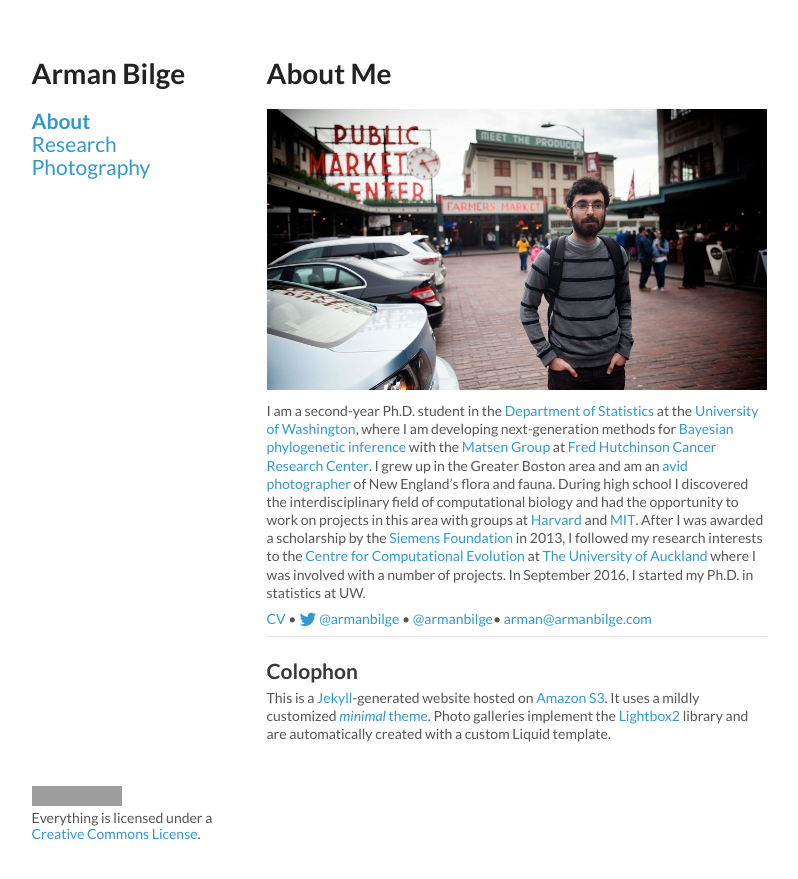
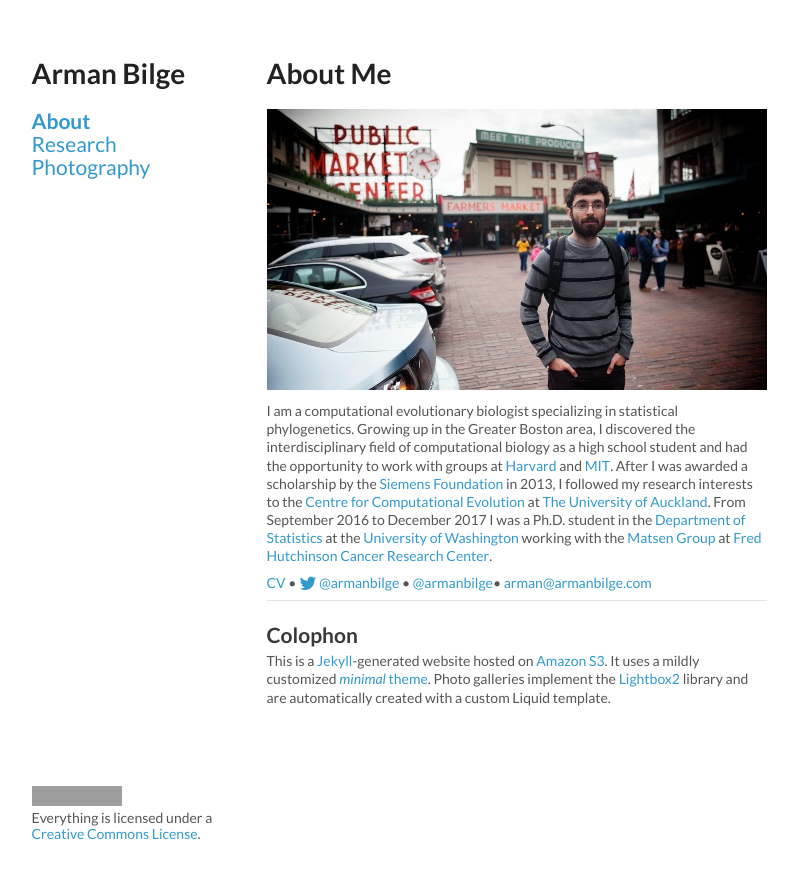
Before and after one commit to armanbilge/armanbilge.github.io, a Jekyll site: the page built from about/index.md, in a window 1280 px wide. Shown: the top 879 px of the page, without its empty margins (241-1039 px from the left). Built offline with Jekyll 4.4.1, drawn with Linux system fonts in a browser that asks for light colours; a style sheet for code colours, icons or effects is not loaded; grey boxes are pictures that could not be loaded.

Commit message:
Update about/cv

```diff
--- a/about/index.md
+++ b/about/index.md
@@ -9,14 +9,13 @@ custom-head:
 
 ![Me](me.jpg)
 
-I am a second-year Ph.D. student in the [Department of Statistics](//www.stat.washington.edu/) at the [University of Washington](//washington.edu/), where I am developing next-generation methods for [Bayesian phylogenetic inference](//en.wikipedia.org/wiki/Bayesian_inference_in_phylogeny/) with the [Matsen Group](//matsen.group/) at [Fred Hutchinson Cancer Research Center](//fredhutch.org/).
-I grew up in the Greater Boston area and am an [avid photographer](/photos/) of New England's flora and fauna.
-During high school I discovered the interdisciplinary field of computational biology and had the opportunity to work on projects in this area with groups at [Harvard](//www.oeb.harvard.edu/faculty/girguis/) and [MIT](//compbio.mit.edu/).
-After I was awarded a scholarship by the [Siemens Foundation](//web.archive.org/web/20140906134706id_/http://www.siemens-foundation.org/en/competition/2013_winners.htm#3) in 2013, I followed my research interests to the [Centre for Computational Evolution](//compevol.auckland.ac.nz/) at [The University of Auckland](//auckland.ac.nz/) where I was involved with a number of projects.
-In September 2016, I started my Ph.D. in statistics at UW.
+I am a computational evolutionary biologist specializing in statistical phylogenetics.
+Growing up in the Greater Boston area, I discovered the interdisciplinary field of computational biology as a high school student and had the opportunity to work with groups at [Harvard](//www.oeb.harvard.edu/faculty/girguis/) and [MIT](//compbio.mit.edu/).
+After I was awarded a scholarship by the [Siemens Foundation](//web.archive.org/web/20140906134706id_/http://www.siemens-foundation.org/en/competition/2013_winners.htm#3) in 2013, I followed my research interests to the [Centre for Computational Evolution](//compevol.auckland.ac.nz/) at [The University of Auckland](//auckland.ac.nz/).
+From September 2016 to December 2017 I was a Ph.D. student in the [Department of Statistics](//www.stat.washington.edu/) at the [University of Washington](//washington.edu/) working with the [Matsen Group](//matsen.group/) at [Fred Hutchinson Cancer Research Center](//fredhutch.org/).
 
 <a href="/cv"><span class="octicon octicon-file-text"></span> CV</a> &bull;
-<a href="mailto:arman@armanbilge.com"><i class="fa fa-twitter fa-lg" aria-hidden="true"></i> @armanbilge</a> &bull;
+<a href="//twitter.com/armanbilge"><i class="fa fa-twitter fa-lg" aria-hidden="true"></i> @armanbilge</a> &bull;
 <a href="//github.com/armanbilge"><span class="octicon octicon-mark-github"></span> @armanbilge</a>&bull;
 <a href="mailto:arman@armanbilge.com"><span class="octicon octicon-mail"></span> arman@armanbilge.com</a>
 
```
Also changed, not shown: cv/index.md (+22 -17 lines).
